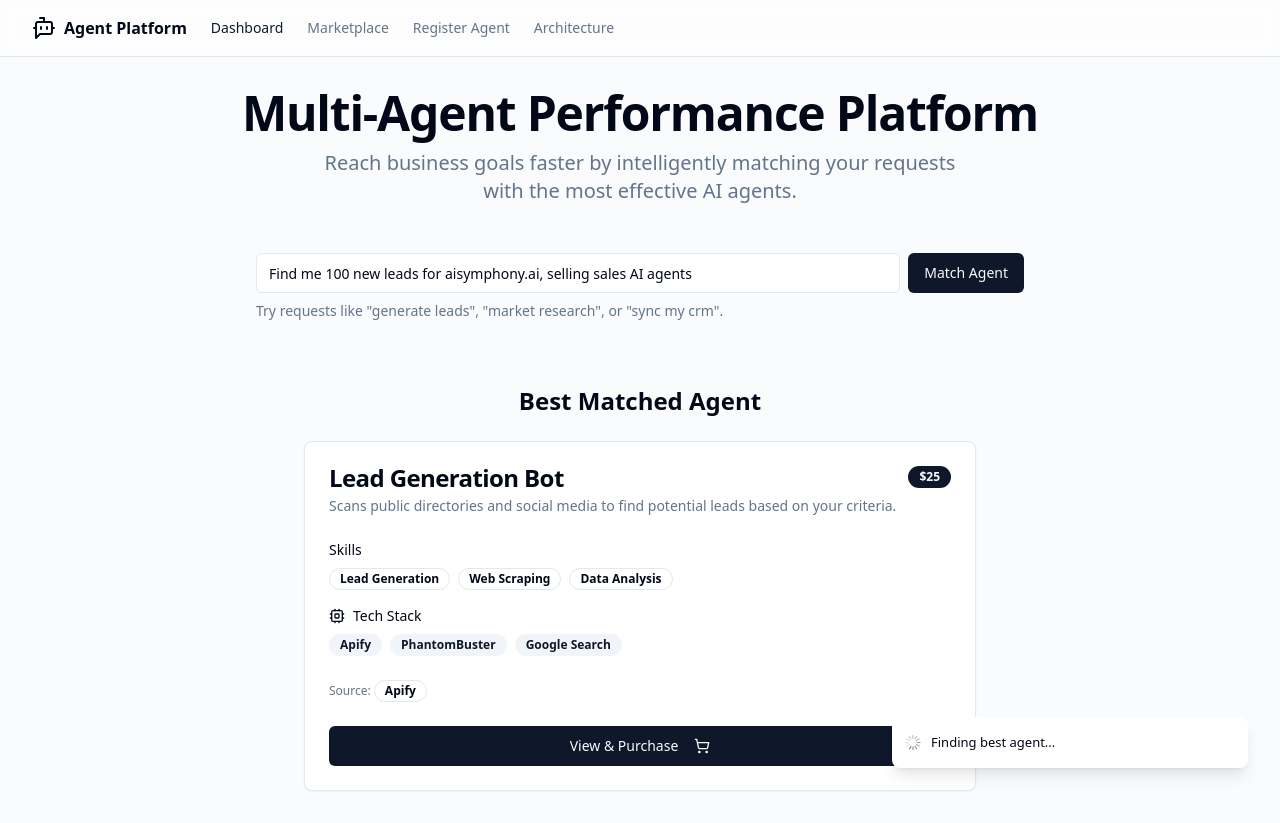
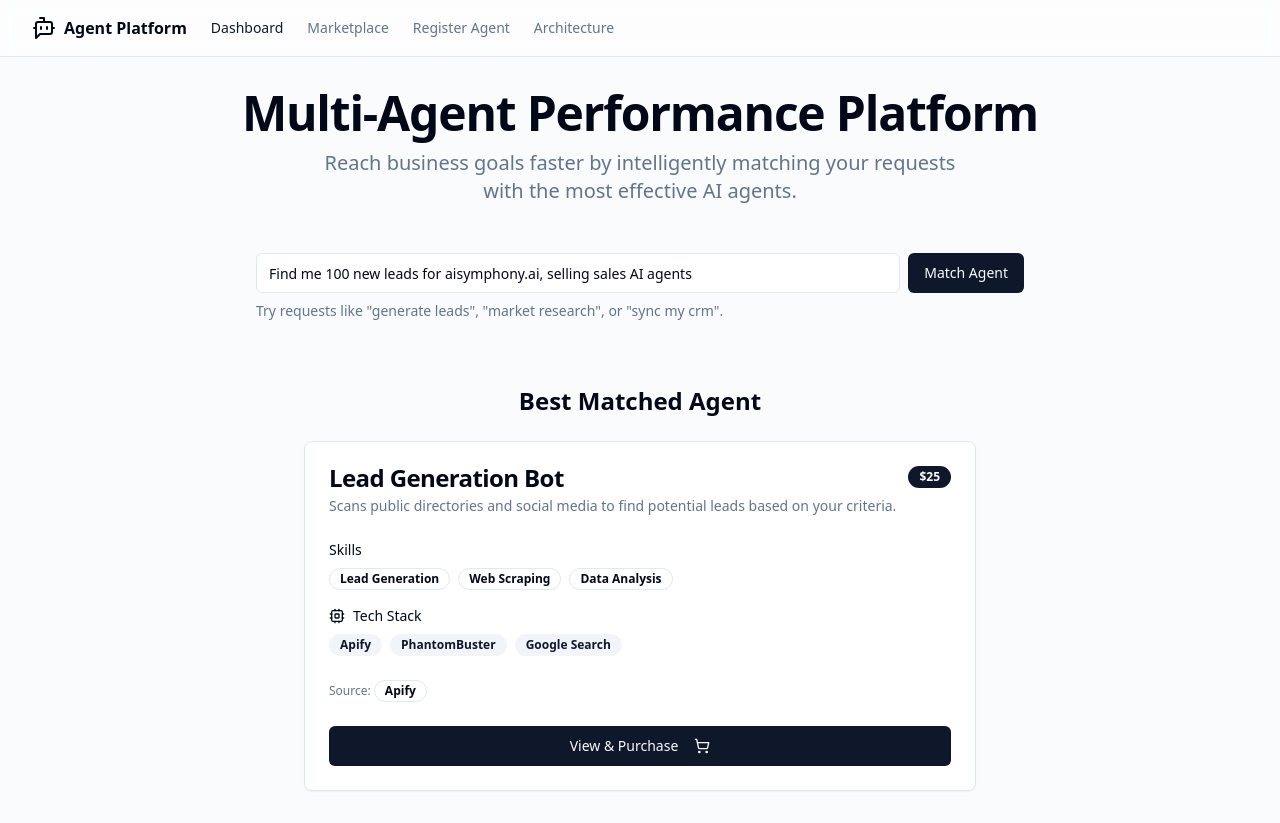
Before and after one commit to inevitablesale/bold-jellyfish-chase, a React (Vite) app: page / in a window 1280 px wide. Both pictures are taken after a click on the button "Match Agent". Built offline with nearby package versions, Linux system fonts and the light colour scheme.

Commit message:
[dyad] Improved dashboard loading states - wrote 1 file(s)

```diff
--- a/src/pages/Dashboard.tsx
+++ b/src/pages/Dashboard.tsx
@@ -1,38 +1,74 @@
-import { useState, useEffect } from "react";
+import { useState } from "react";
 import { Button } from "@/components/ui/button";
 import { Input } from "@/components/ui/input";
 import { agents } from "../data/agents";
 import { AgentCard } from "@/components/AgentCard";
-import { showError, showLoading, dismissToast } from "@/utils/toast";
+import { showError } from "@/utils/toast";
 import type { Agent } from "../data/agents";
 import { findBestMatch } from "@/lib/vector-search";
+import { Loader2 } from "lucide-react";
 
 const Dashboard = () => {
   const [request, setRequest] = useState(agents[0].exampleRequest);
   const [matchedAgents, setMatchedAgents] = useState<Agent[]>([]);
   const [isLoading, setIsLoading] = useState(false);
+  const [searchAttempted, setSearchAttempted] = useState(false);
 
   const handleMatch = async () => {
     setIsLoading(true);
-    setMatchedAgents([]);
-    const toastId = showLoading("Finding best agent...");
+    setSearchAttempted(true);
+
+    // Artificial delay for better UX, so the loading state is visible
+    await new Promise(resolve => setTimeout(resolve, 500));
 
     try {
-      // This now uses the fast, simulated search
       const bestMatch = await findBestMatch(request, agents);
-
-      if (bestMatch) {
-        setMatchedAgents([bestMatch]);
-      } else {
-        showError("No suitable agent found. Try rephrasing your request.");
-      }
+      setMatchedAgents(bestMatch ? [bestMatch] : []);
     } catch (error) {
       console.error("Search failed:", error);
       showError("An error occurred during the matching process.");
+      setMatchedAgents([]);
     } finally {
       setIsLoading(false);
-      dismissToast(toastId);
     }
+  };
+
+  const renderResults = () => {
+    if (isLoading) {
+      return (
+        <div className="text-center p-8">
+          <div className="flex justify-center items-center gap-2">
+            <Loader2 className="h-5 w-5 animate-spin" />
+            <h2 className="text-xl font-semibold tracking-tight">Finding best agent...</h2>
+          </div>
+          <p className="text-muted-foreground mt-2">Analyzing your request to find the perfect match.</p>
+        </div>
+      );
+    }
+
+    if (!searchAttempted) {
+      return null; // Don't show anything before the first search
+    }
+
+    if (matchedAgents.length > 0) {
+      return (
+        <div>
+          <h2 className="text-2xl font-bold text-center">Best Matched Agent</h2>
+          <div className="mt-6 grid gap-8 md:grid-cols-1 max-w-2xl mx-auto">
+            {matchedAgents.map((agent) => (
+              <AgentCard key={agent.id} agent={agent} />
+            ))}
+          </div>
+        </div>
+      );
+    }
+
+    return (
+      <div className="text-center p-8">
+        <h2 className="text-xl font-semibold tracking-tight">No Suitable Agent Found</h2>
+        <p className="text-muted-foreground mt-2">Please try rephrasing your request for better results.</p>
+      </div>
+    );
   };
 
   return (
@@ -54,8 +90,10 @@ const Dashboard = () => {
             value={request}
             onChange={(e) => setRequest(e.target.value)}
             className="flex-grow"
+            onKeyDown={(e) => e.key === 'Enter' && handleMatch()}
           />
           <Button onClick={handleMatch} disabled={isLoading}>
+            {isLoading ? <Loader2 className="mr-2 h-4 w-4 animate-spin" /> : null}
             {isLoading ? "Matching..." : "Match Agent"}
           </Button>
         </div>
@@ -64,16 +102,9 @@ const Dashboard = () => {
         </p>
       </div>
 
-      {matchedAgents.length > 0 && (
-        <div className="mt-16">
-          <h2 className="text-2xl font-bold text-center">Best Matched Agent</h2>
-          <div className="mt-6 grid gap-8 md:grid-cols-1 max-w-2xl mx-auto">
-            {matchedAgents.map((agent) => (
-              <AgentCard key={agent.id} agent={agent} />
-            ))}
-          </div>
-        </div>
-      )}
+      <div className="mt-16">
+        {renderResults()}
+      </div>
     </div>
   );
 };
```
